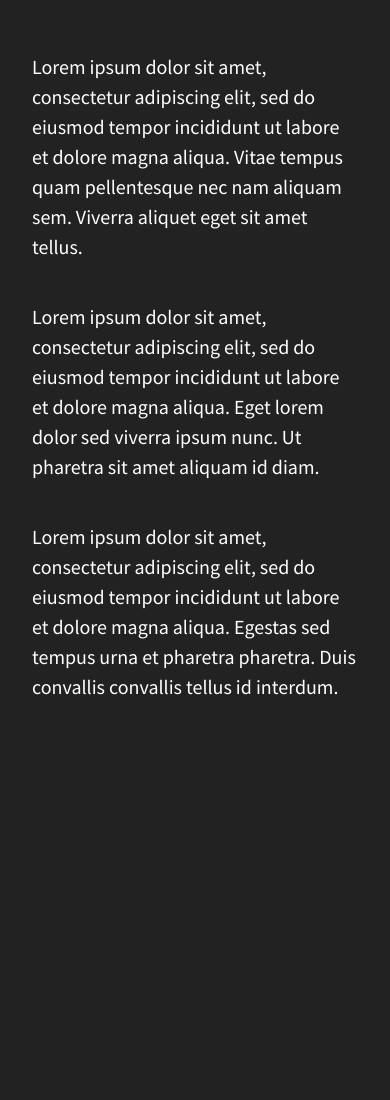
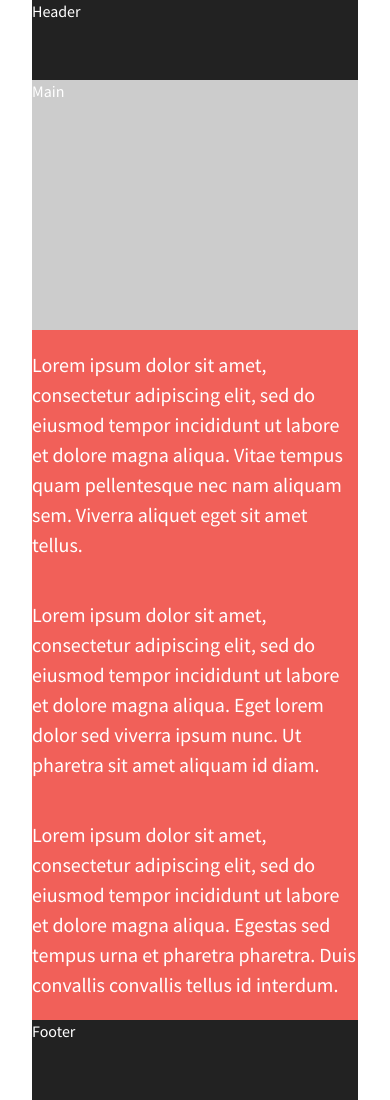
Before and after one commit to wdnelson01/106-divs-flexbox, a plain HTML site: page index.html in a window 390 px wide. Before the commit the page ends 908 px from the top, so only its background shows below. Drawn offline with nearby package versions, Linux system fonts and the light colour scheme.

Commit message:
Mobile first added

```diff
--- a/css/main.css
+++ b/css/main.css
@@ -14,7 +14,12 @@ html {
     color: #222;
     font-size: 1em;
     line-height: 1.4;
+    box-sizing: border-box;
 }
+
+*, *:before, *:after {
+    box-sizing: inherit;
+  }
 
 /*
  * Remove text-shadow in selection highlight:
@@ -95,39 +100,62 @@ textarea {
    Author's custom styles
    ========================================================================== */
 
-
 html {
-  background-color: #222222;
+  /*background-color: #222222;*/
+  background-color: #fff;
+  font-size: 16px;
   height: 100%;
   width: 100%;
 }
 
 body {
   font-family: 'Source Sans Pro', sans-serif;
-  font-weight: 700;
-  padding: 2em;
+  font-size: 1em;
+  color: #fff;
+  padding: 0 2em;
   height: 100%;
 }
 
-.wrapper {
-  /*add display:flex and set justify-content to space-between*/
-  display: flex;
-  flex-flow: row wrap;
-  justify-content: space-between;
-  align-items: center;
+header,
+footer {
+  background-color: #222;
+  height: 80px;
+  width: 100%;
 }
 
-.div-1, .div-2, .div-3 {
-  /*give the divs a width of 30%, add display:flex, set justify-content and align-items to center*/
-  color: #fff;
-  line-height: 1.5em;
-  font-size: 1.25em;
-  font-weight: 400;
-  height: auto;
+main {
+  background-color: #ccc;
+  height: 250px;
+  width: 100%;
+}
+
+header,
+footer,
+main {
+  /*set display to flex and vertically & horizontally align by setting justify-content and align-items to center*/
+}
+
+#div-1,
+#div-2,
+#div-3 {
   display: flex;
   justify-content: center;
   align-items: center;
-  /* width: 30%; */
+  /* -- I think these lines are redundant and should be set at the next container down --
+  line-height: 1.5em;
+  font-size: 1.25em; --*/
+  height: auto;
+}
+
+.flex-container {
+  /*set display to flex and vertically & horizontally align by setting justify-content and align-items to center, and set flex-flow to row wrap*/
+}
+
+.flex-items {
+  /*set display to flex and vertically & horizontally align by setting justify-content and align-items to center*/
+  background-color: #f16059;
+  font-size: 1.25em;
+  line-height: 1.5em;
 }
 
 /* ==========================================================================
@@ -209,7 +237,7 @@ body {
    These examples override the primary ('mobile first') styles.
    Modify as content requires.
    ========================================================================== */
-
+/*
 @media all and (min-width: 1200px) {
   .div-1, .div-2, .div-3 {
     flex-basis: 30%;
@@ -220,7 +248,7 @@ body {
     padding-right: 30px;
   }
 }
-
+*/
 @media print,
        (-webkit-min-device-pixel-ratio: 1.25),
        (min-resolution: 1.25dppx),
--- a/index.html
+++ b/index.html
@@ -13,7 +13,6 @@
         <link rel="stylesheet" href="css/normalize.css">
         <link rel="stylesheet" href="css/main.css">
         <script src="js/vendor/modernizr-2.8.3.min.js"></script>
-        <link href='http://fonts.googleapis.com/css?family=Lora:700' rel='stylesheet' type='text/css'>
         <link href='http://fonts.googleapis.com/css?family=Source+Sans+Pro:400,700' rel='stylesheet' type='text/css'>
     </head>
     <body>
@@ -21,16 +20,26 @@
             <p class="browserupgrade">You are using an <strong>outdated</strong> browser. Please <a href="http://browsehappy.com/">upgrade your browser</a> to improve your experience.</p>
         <![endif]-->
 
-        <section class="wrapper">
-            <div class="div-1">
+        <section class="flex-container">
+
+            <header>Header</header>
+
+            <main>Main</main>
+
+            <div id="div-1" class="flex-items">
                 <p>Lorem ipsum dolor sit amet, consectetur adipiscing elit, sed do eiusmod tempor incididunt ut labore et dolore magna aliqua. Vitae tempus quam pellentesque nec nam aliquam sem. Viverra aliquet eget sit amet tellus.</p>
             </div>
-            <div class="div-2">
+
+            <div id="div-2" class="flex-items">
                 <p>Lorem ipsum dolor sit amet, consectetur adipiscing elit, sed do eiusmod tempor incididunt ut labore et dolore magna aliqua. Eget lorem dolor sed viverra ipsum nunc. Ut pharetra sit amet aliquam id diam.</p>
             </div>
-            <div class="div-3">
+
+            <div id="div-3" class="flex-items">
                 <p>Lorem ipsum dolor sit amet, consectetur adipiscing elit, sed do eiusmod tempor incididunt ut labore et dolore magna aliqua. Egestas sed tempus urna et pharetra pharetra. Duis convallis convallis tellus id interdum.</p>
             </div>
+
+            <footer>Footer</footer>
+
         </section>
 
         <script src="https://ajax.googleapis.com/ajax/libs/jquery/1.11.3/jquery.min.js"></script>
```
